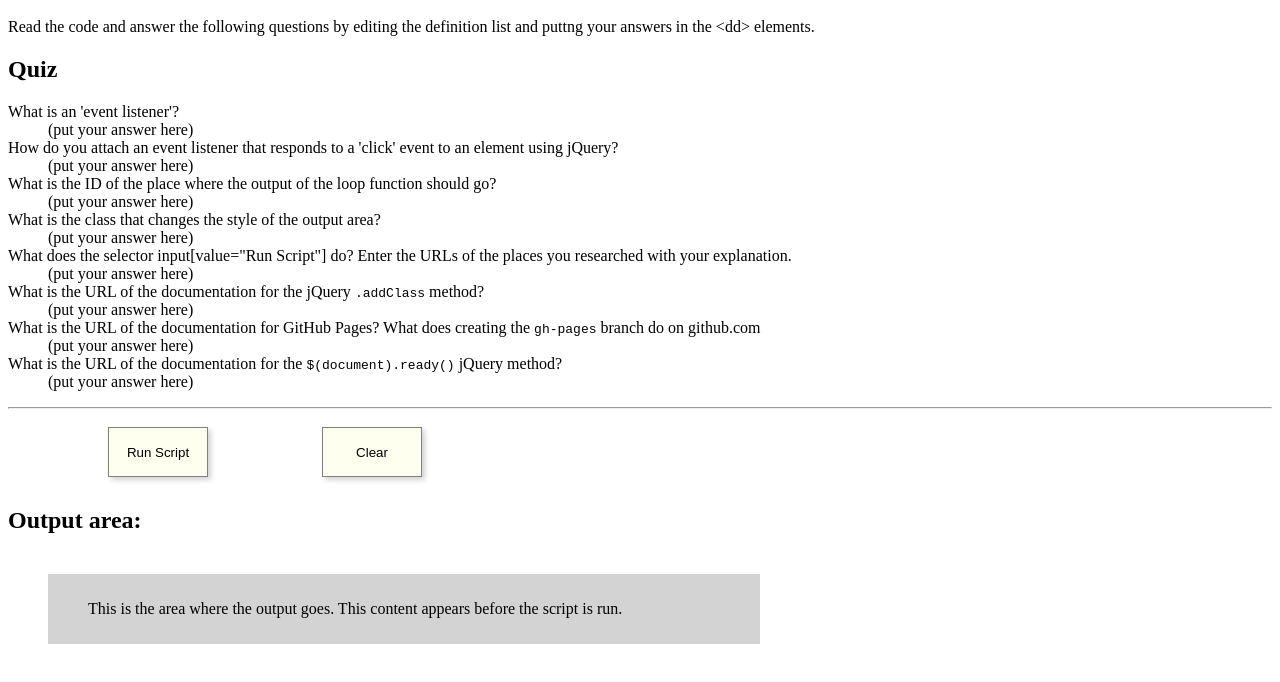
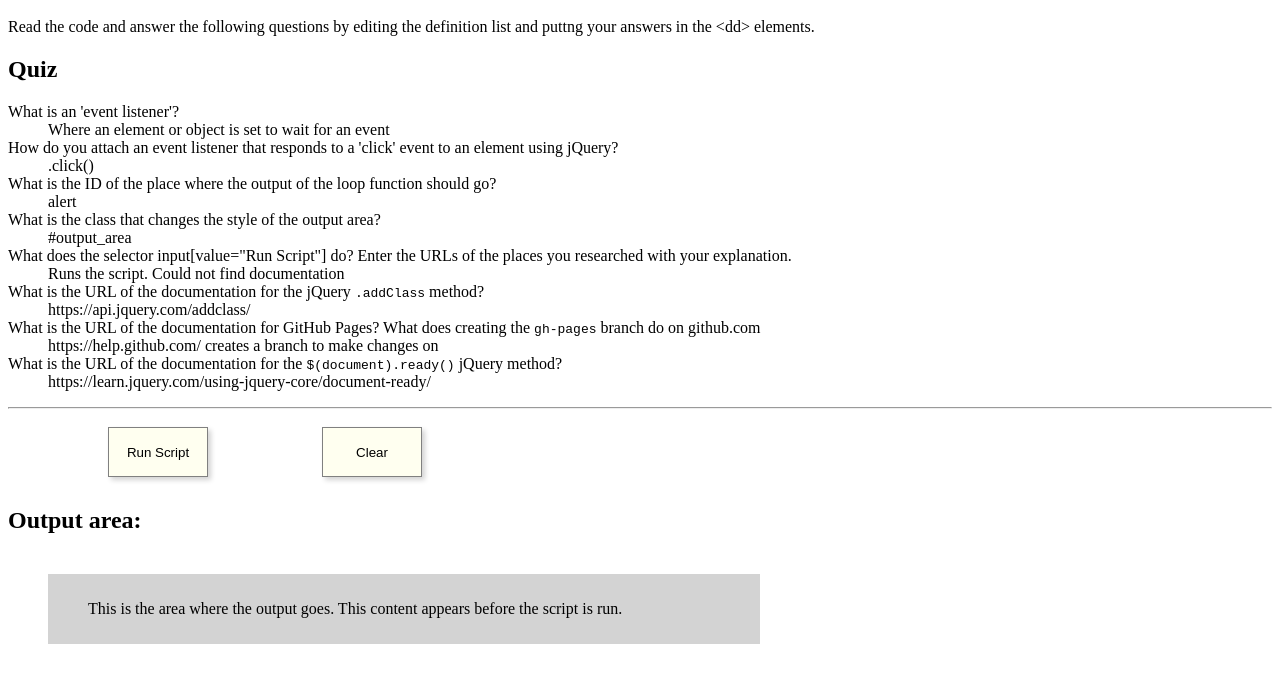
Before and after one commit to alyssa-doerfler/jQueryLesson, a plain HTML site: page index.html in a window 1280 px wide. Shown: the part 48-730 px from the top of the page. Drawn offline with nearby package versions, Linux system fonts and the light colour scheme.

Commit message:
TAke the quiz

```diff
--- a/index.html
+++ b/index.html
@@ -79,21 +79,21 @@
     <h2>Quiz</h2>
     <dl>
       <dt>What is an 'event listener'?</dt>
-      <dd>(put your answer here)</dd>
+      <dd>Where an element or object is set to wait for an event</dd>
       <dt>How do you attach an event listener that responds to a 'click' event to an element using jQuery?</dt>
-      <dd>(put your answer here)</dd>
+      <dd>.click()</dd>
       <dt>What is the ID of the place where the output of the loop function should go?</dt>
-      <dd>(put your answer here)</dd>
+      <dd>alert</dd>
       <dt>What is the class that changes the style of the output area?</dt>
-      <dd>(put your answer here)</dd>
+      <dd>#output_area</dd>
       <dt>What does the selector input[value="Run Script"] do? Enter the URLs of the places you researched with your explanation.</dt>
-      <dd>(put your answer here)</dd>
+      <dd>Runs the script.  Could not find documentation</dd>
       <dt>What is the URL of the documentation for the jQuery <kbd>.addClass</kbd> method?</dt>
-      <dd>(put your answer here)</dd>
+      <dd>https://api.jquery.com/addclass/</dd>
       <dt>What is the URL of the documentation for GitHub Pages? What does creating the <kbd>gh-pages</kbd> branch do on github.com</dt>
-      <dd>(put your answer here)</dd>
+      <dd>https://help.github.com/   creates a branch to make changes on</dd>
       <dt>What is the URL of the documentation for the <kbd>$(document).ready()</kbd> jQuery method?</dt>
-      <dd>(put your answer here)</dd>
+      <dd>https://learn.jquery.com/using-jquery-core/document-ready/</dd>
 
     </dl>
 
```
